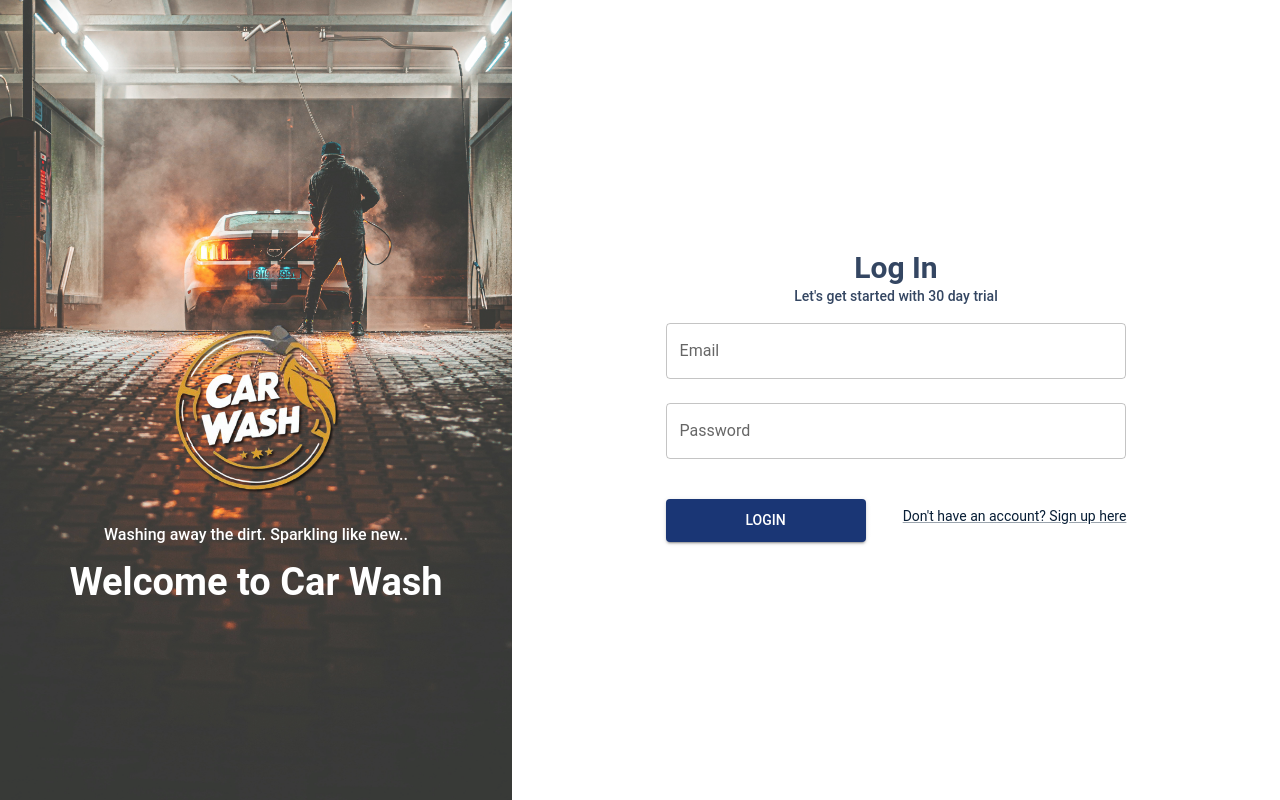
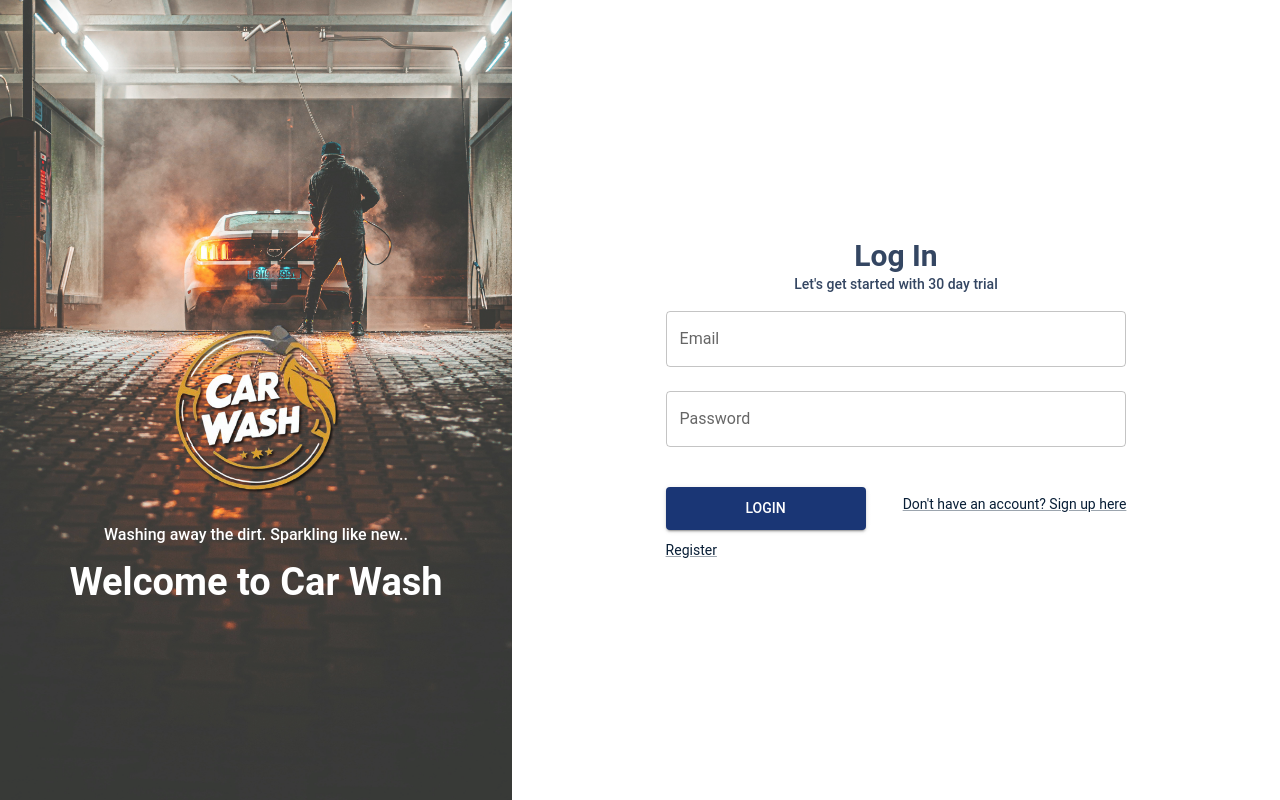
Before and after one commit to parabsunita/carwashcenter, a React (Create React App) app: page /login in a window 1280 px wide. Built offline with nearby package versions, Linux system fonts and the light colour scheme; a small style sheet from the web is missing.

Commit message:
Register Button Added

```diff
--- a/src/pages/LoginPage.js
+++ b/src/pages/LoginPage.js
@@ -153,6 +153,9 @@ const LoginPage = () => {
                 Don't have an account? Sign up here
               </Link>
             </Box>
+            <Link component={RouterLink} to="/register" variant="body2">
+                Register
+              </Link>
           </Form>
         )}
       </Formik>
```
